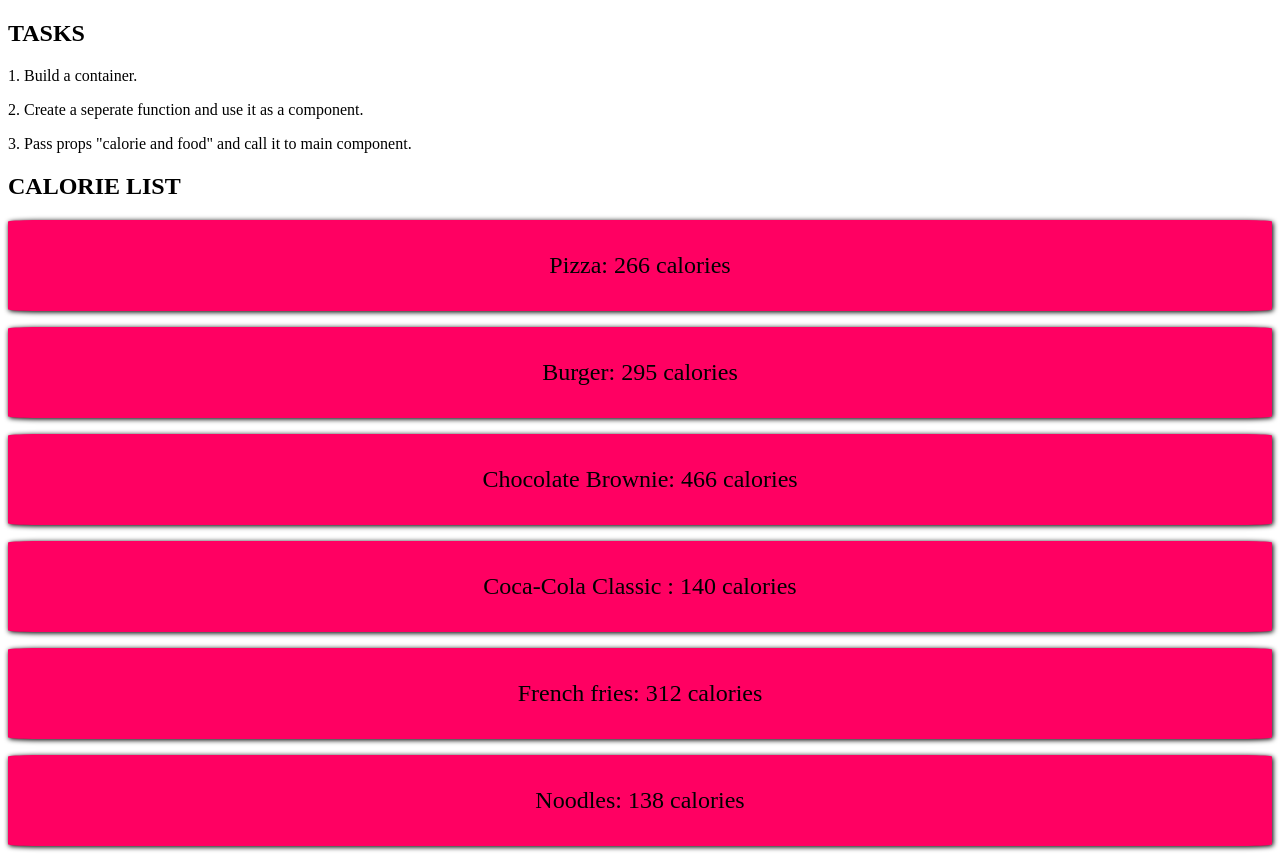
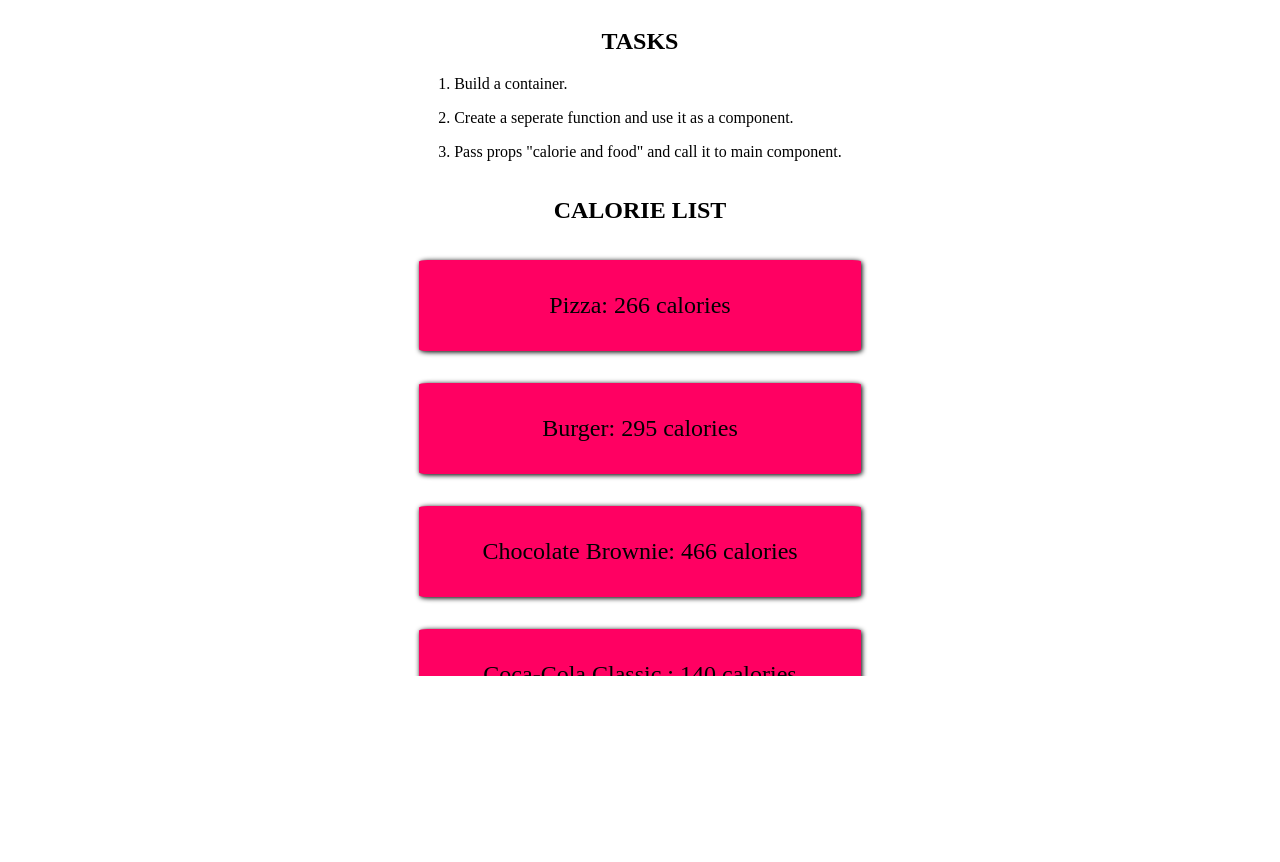
Before and after one commit to saksham-chaturvedii/DEVSNEST-Frontend, a React (Create React App) app in the folder react-js/: page / in a window 1280 px wide. After the commit the page ends 800 px from the top, so only its background shows below. Built offline with nearby package versions, Linux system fonts and the light colour scheme.

Commit message:
Day 17 done

```diff
--- a/react-js/src/App_17.jsx
+++ b/react-js/src/App_17.jsx
@@ -3,9 +3,10 @@ import CalorieList from "./DAY 17/CalorieList"
 
 const build= (props)=>{
     return(
-        <div>
+        <div className = "container">
             <Task />
             <h2>CALORIE LIST</h2>
+            <div className="food_container">
                 <CalorieList food="Pizza" calories="266 calories"/>
                 <CalorieList food="Burger" calories="295 calories"/>
                 <CalorieList food="Chocolate Brownie" calories="466 calories"/>
@@ -13,6 +14,7 @@ const build= (props)=>{
                 <CalorieList food="French fries" calories="312  calories"/>
                 <CalorieList food="Noodles" calories="138 calories"/>
             </div>
+        </div>
 
     );
 
--- a/react-js/src/DAY 17/CalorieList.jsx
+++ b/react-js/src/DAY 17/CalorieList.jsx
@@ -1,11 +1,9 @@
 import "./style.css";
 const CalorieList = (props)=>{
     return(
-        <div>
                 <div className="list">
                     {props.food}: {props.calories}
                 </div>
-        </div>
     )
 }
 
--- a/react-js/src/DAY 17/Task.jsx
+++ b/react-js/src/DAY 17/Task.jsx
@@ -2,7 +2,7 @@
 const tasks = ()=>{
     return(
         <div>
-            <h2>TASKS</h2>
+            <h2 style = {{textAlign: "center"}}>TASKS</h2>
             <p>1. Build a container.</p>
             <p>2. Create a seperate function and use it as a component.</p>
             <p>3. Pass props "calorie and food" and call it to main component.</p>
--- a/react-js/src/DAY 17/style.css
+++ b/react-js/src/DAY 17/style.css
@@ -1,10 +1,28 @@
-
-
+body
+{
+    overflow: hidden;
+}
+.container
+{
+    display: flex;
+    flex-direction: column;
+    align-items: center;
+}
+.food_container
+{
+    display: flex;
+    flex-direction: column;
+    flex-wrap: nowrap;
+    overflow: scroll;
+    overflow-x: hidden;
+    height: 27rem;
+    width: 40%;
+}
 .list
 {
     background-color: rgb(255, 0, 98);
     text-align: center;
-    margin: 1rem 0rem;
+    margin: 1rem 2rem;
     padding: 2rem;
     font-size: 1.5em;
     border-radius: 2%;
```
Lines whose indentation alone changed are shown as unchanged.
